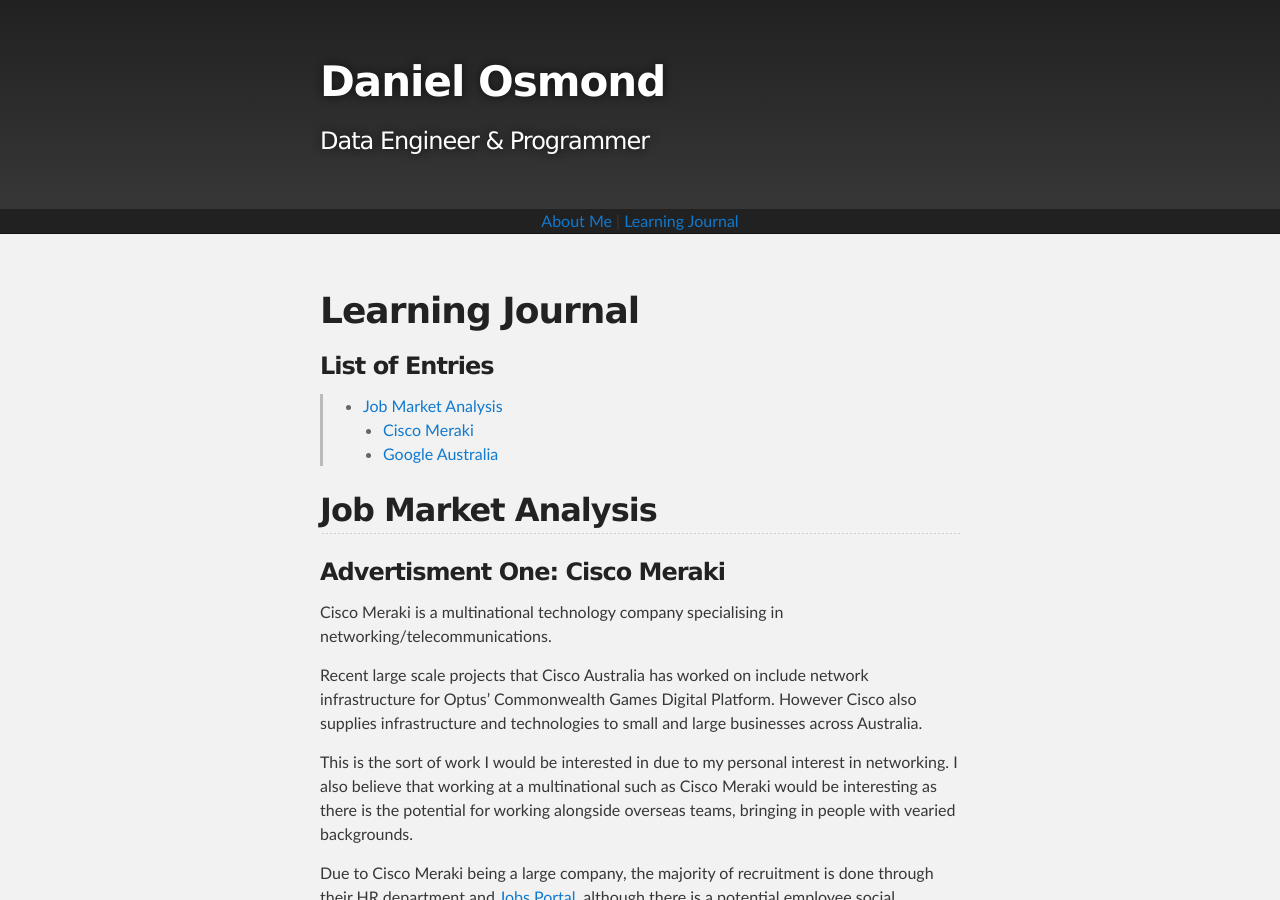
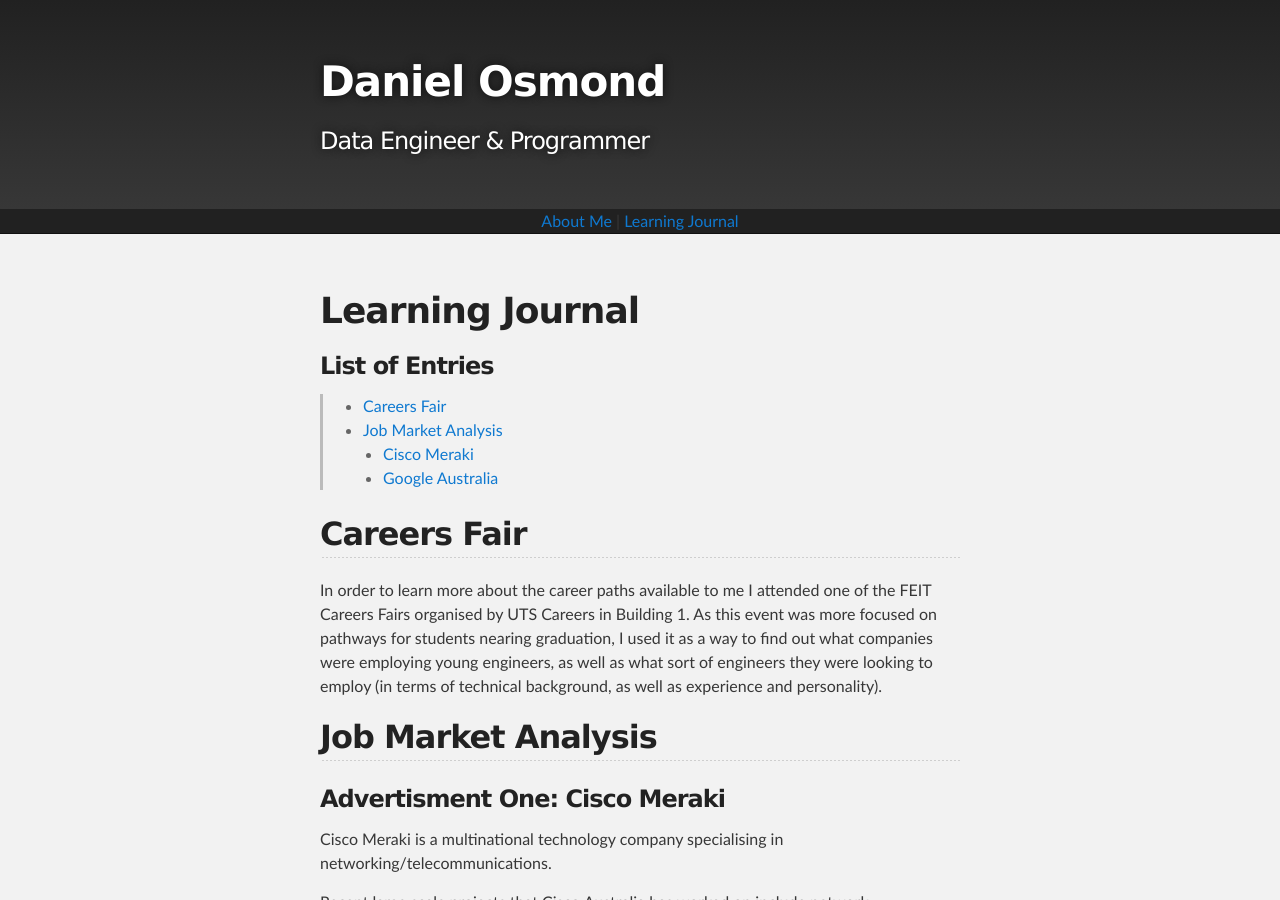
Before and after one commit to 13197963/13197963.github.io, a Jekyll site: the page built from learnJournal.md, in a window 1280 px wide and 900 px high. Built offline with Jekyll 4.4.1, drawn with Linux system fonts in a browser that asks for light colours; our own code applies the rules of GitHub Pages for plain Markdown files.

Commit message:
Update learnJournal.md

```diff
--- a/learnJournal.md
+++ b/learnJournal.md
@@ -4,9 +4,18 @@ layout: default
 # Learning Journal
 
 ### List of Entries
+>- [Careers Fair](./learnJournal.md#careers-fair)
 >- [Job Market Analysis](./learnJournal.md#job-market-analysis)
     - [Cisco Meraki](./learnJournal.md#advertisment-one-cisco-meraki)
     - [Google Australia](./learnJournal.md#advertisment-two-google-australia)
+
+
+
+
+## Careers Fair
+In order to learn more about the career paths available to me I attended one of the FEIT Careers Fairs organised by UTS Careers in Building 1.
+As this event was more focused on pathways for students nearing graduation, I used it as a way to find out what companies were employing young engineers, as well as what sort of engineers they were looking to employ (in terms of technical background, as well as experience and personality).
+
 
 
 
```
